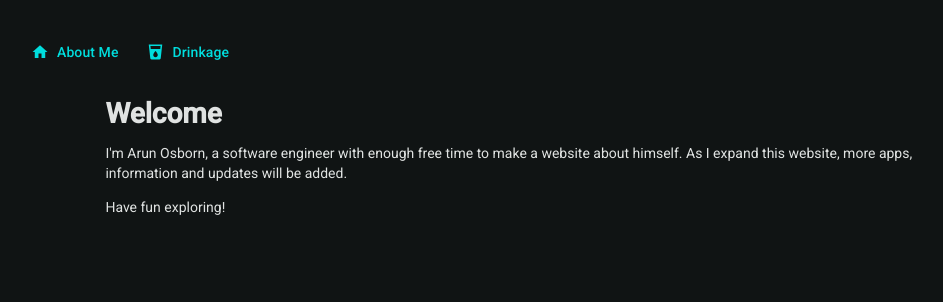
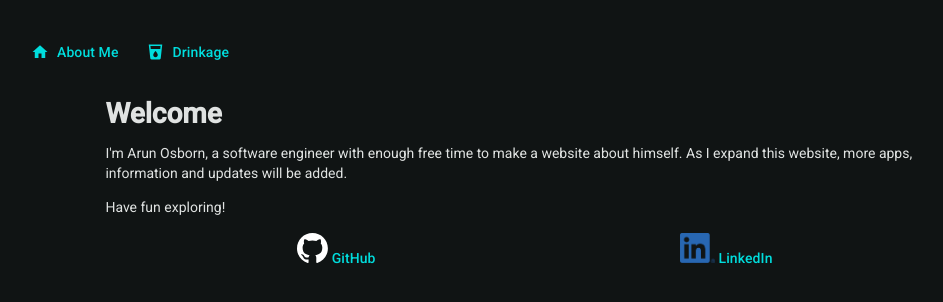
Before and after one commit to ArunOsborn/Portfolio, an Angular app in the folder frontend/portfolio/: page / in a window 1280 px wide. Shown: the top 302 px of the page, without its empty margins (125-1068 px from the left). Built offline with nearby package versions, Linux system fonts and the light colour scheme.

Commit message:
feat: add links to github and linkedin on homepage

```diff
--- a/frontend/portfolio/src/app/home-page/home-page.html
+++ b/frontend/portfolio/src/app/home-page/home-page.html
@@ -2,4 +2,21 @@
     <h1>Welcome</h1>
     <p>I'm Arun Osborn, a software engineer with enough free time to make a website about himself. As I expand this website, more apps, information and updates will be added.</p>
     <p>Have fun exploring!</p>
+
+    <div class="links">
+        <ul>
+            <li>
+                <a matButton href="https://github.com/arunosborn/" target="_blank">
+                    <img src="/assets/third-party/github-mark-white.svg" class="link-logo">
+                    GitHub
+                </a>
+            </li>
+            <li>
+                <a matButton href="https://www.linkedin.com/in/arun-osborn-212769172/" target="_blank">
+                    <img src="/assets/third-party/LI-In-Bug.png" class="link-logo">
+                    LinkedIn
+                </a>
+            </li>
+        </ul>
+    </div>
 </main>
--- a/frontend/portfolio/src/app/home-page/home-page.scss
+++ b/frontend/portfolio/src/app/home-page/home-page.scss
@@ -0,0 +1,15 @@
+ul
+{
+    display: flex;
+    justify-content: space-around;
+}
+
+li
+{
+    list-style-type: none;
+}
+
+.link-logo
+{
+    height: 30px;
+}
--- a/frontend/portfolio/src/app/home-page/home-page.ts
+++ b/frontend/portfolio/src/app/home-page/home-page.ts
@@ -1,8 +1,9 @@
 import { Component } from '@angular/core';
+import { MatButtonModule } from '@angular/material/button';
 
 @Component({
   selector: 'app-home-page',
-  imports: [],
+  imports: [MatButtonModule],
   templateUrl: './home-page.html',
   styleUrl: './home-page.scss',
 })
```
Also changed, not shown: frontend/portfolio/public/assets/third-party/LI-In-Bug.png (added), frontend/portfolio/public/assets/third-party/github-mark-white.svg (added).
